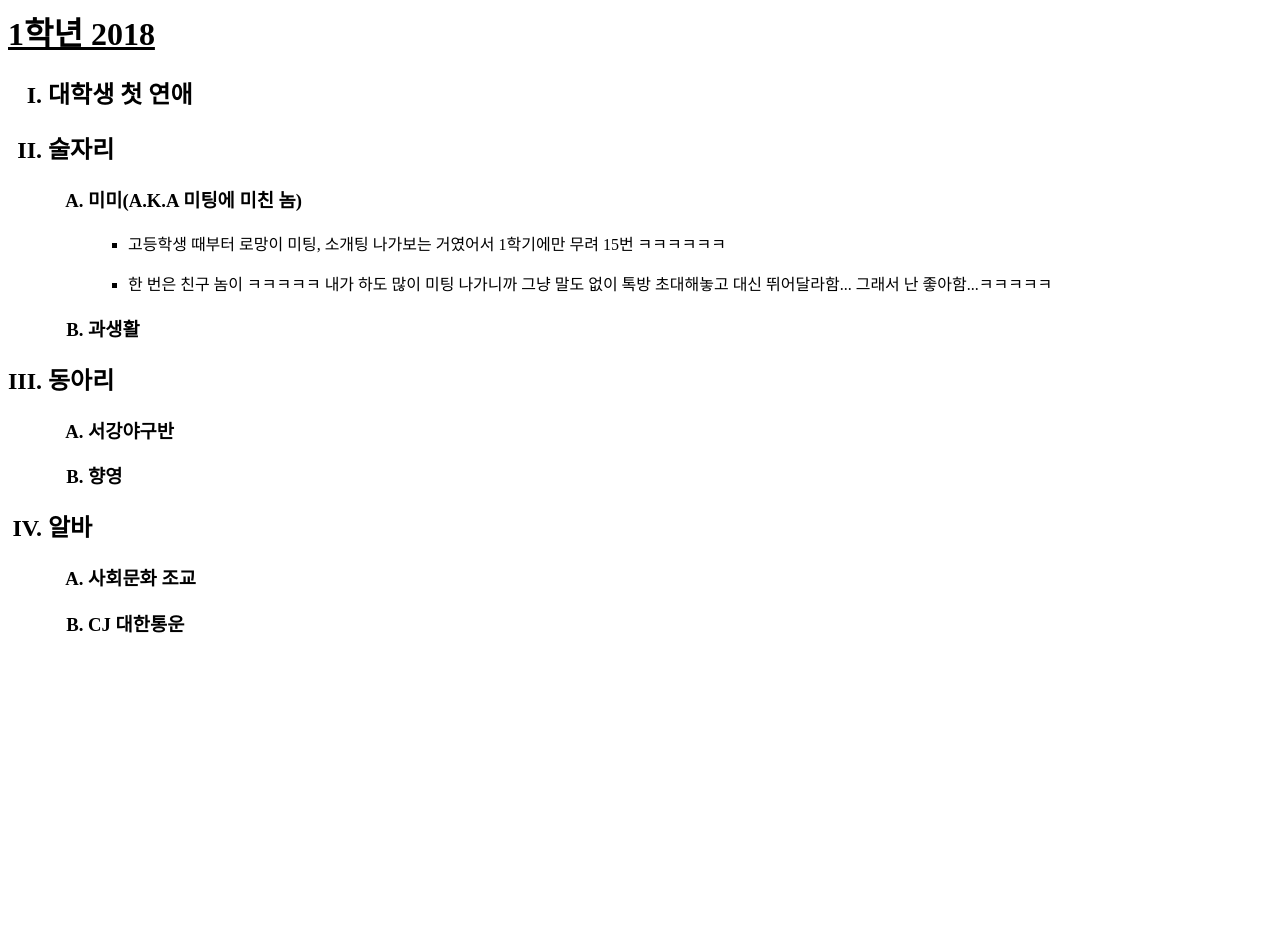
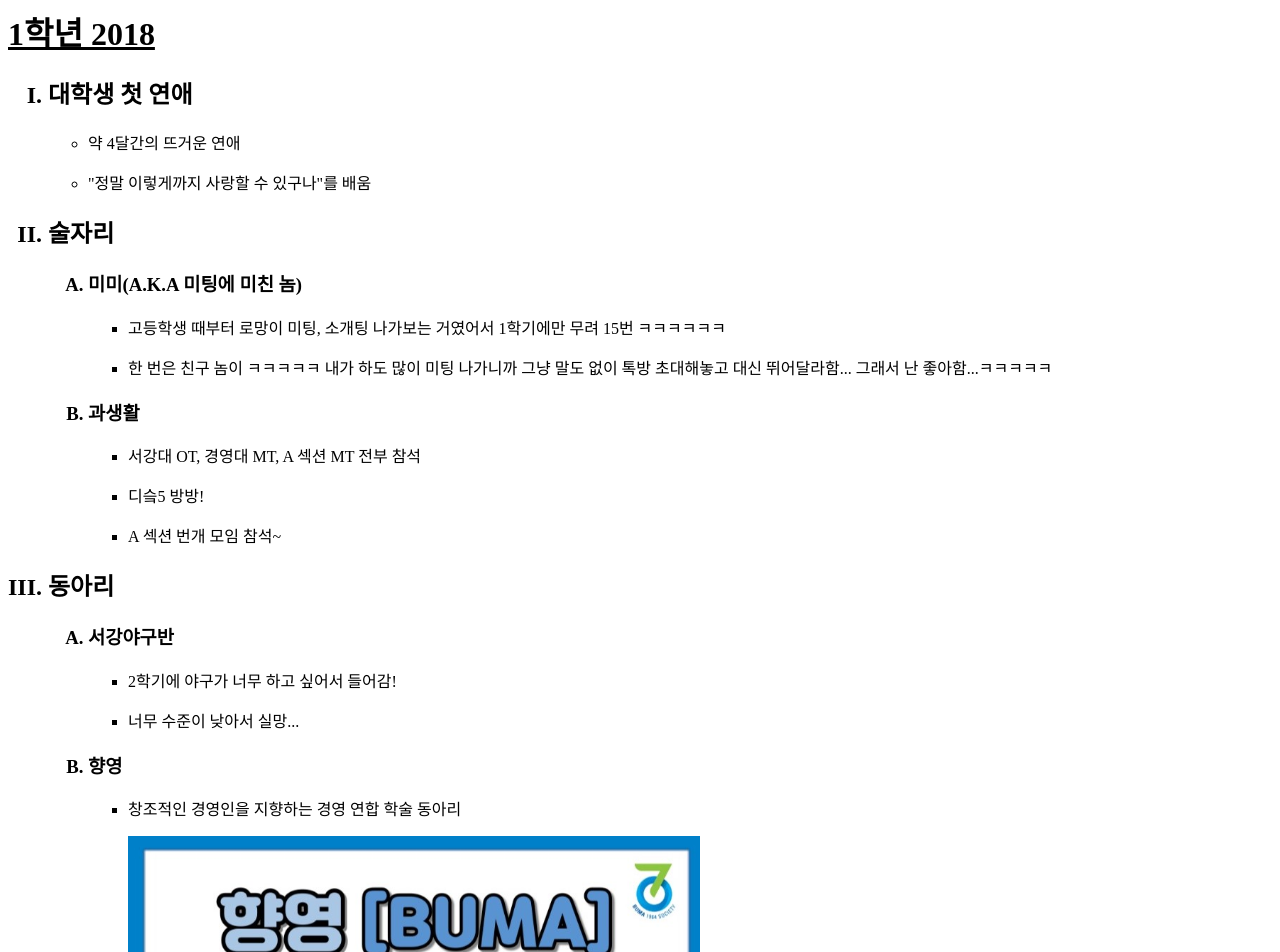
Before and after one commit to ghunkim9/Ghun-s-Happy-Campus-Life, a plain HTML site: page first.html in a window 1280 px wide. Shown: the top 952 px of the page. Before the commit the page ends 800 px from the top, so only its background shows below. Drawn offline with Linux system fonts and the light colour scheme.

Commit message:
Add files via upload

```diff
--- a/first.html
+++ b/first.html
@@ -8,6 +8,10 @@
 <h1><u>1학년 2018</u></h1>
 <ol type="I">
 	<h2><li>대학생 첫 연애</li></h2>
+		<ul>
+			<li><p>약 4달간의 뜨거운 연애</p></li>
+			<li><p>"정말 이렇게까지 사랑할 수 있구나"를 배움
+		</ul>
 	<h2><li>술자리</li></h2>
 <ol type="A">
 	<h3><li>미미(A.K.A 미팅에 미친 놈)</li></h3>
@@ -18,11 +22,26 @@
 		그래서 난 좋아함...ㅋㅋㅋㅋㅋ</li></p></li>
 	</ul>
 	<h3><li>과생활</li></h3>
+		<ul>
+			<li><p>서강대 OT, 경영대 MT, A 섹션 MT 전부 참석</p>
+			<li><p>디슼5 방방!</p>
+			<li><p>A 섹션 번개 모임 참석~</p>
+		</ul>
 </ol>
 	<h2><li>동아리</li></h2>
 <ol type="A">
 	<h3><li>서강야구반</li></h3>
+		<ul>
+			<li><p>2학기에 야구가 너무 하고 싶어서 들어감!</p></li>
+			<li><p>너무 수준이 낮아서 실망...</p></li>
+		</ul>
 	<h3><li>향영</li></h3>
+		<ul>
+			<li><p>창조적인 경영인을 지향하는 경영 연합 학술 동아리</p>
+				<img src="향영.jpg" width="50%">
+			<li><p>기업 분석: 버거킹 vs 맥도날드</p>
+			<li><p>따릉이 프로젝트</p>
+		</ul>
 </ol>
 	<h2><li>알바</li></h2>
 <ol type="A">
```
Also changed, not shown: index.html (+1 -1 lines), 향영.jpg (added).
